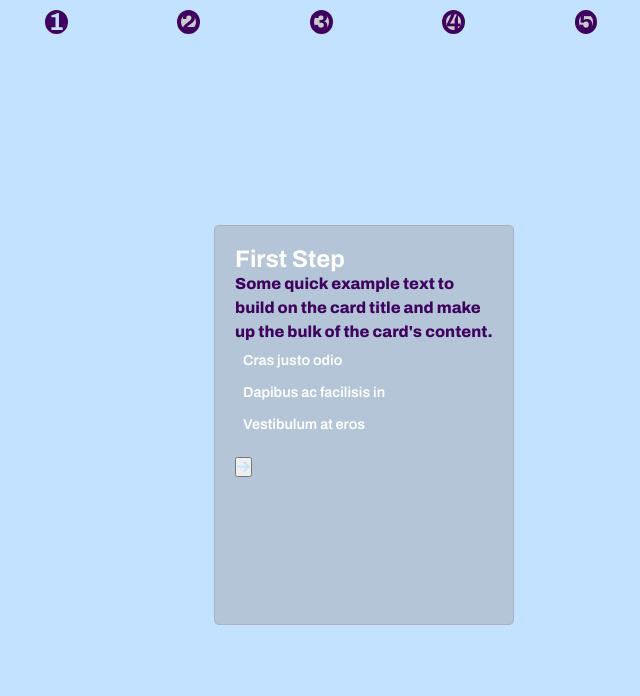
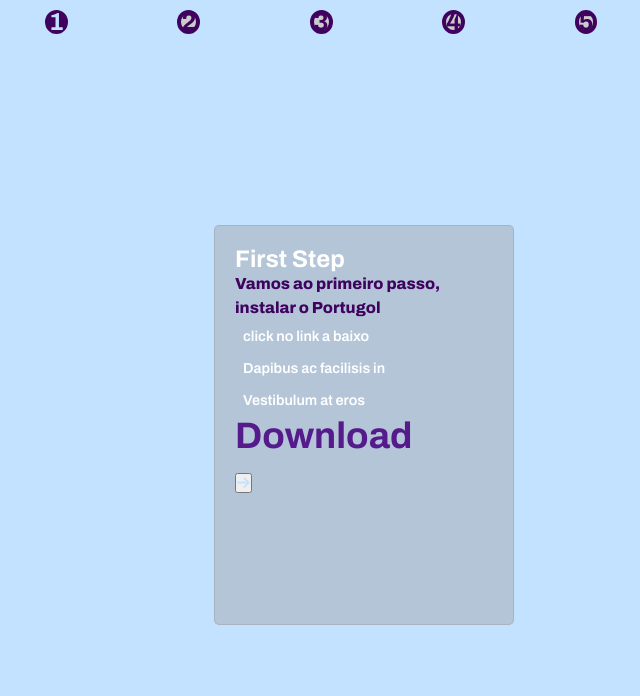
Before and after one commit to CarlosDanielAlves38353/Garotex-De-Programacao, a PHP site: page /Portugol.html in a window 1280 px wide. Shown: the top 696 px of the page, without its empty margins (276-916 px from the left). Run offline with PHP 8.4, Linux system fonts and the light colour scheme; some libraries are stand-ins or nearby versions.

Commit message:
22/03 20:06

```diff
--- a/Portugol/Portugol.html
+++ b/Portugol/Portugol.html
@@ -74,7 +74,7 @@
             <div class="circle"><h6>4</h6></div>
             <div class="circle"><h6>5</h6></div>
         </div>
-      <!--  <div class="btnzone">
+    <!--   <div class="btnzone">
             <button class="btn"    id="précédent" disabled>Prev</button>
             <button class="btn" id="suivant">Next</button>
         </div>-->
@@ -83,14 +83,15 @@
       <div class="card" id= "card-p1" style="width: 300px; height: 400px; top: 25%; left: 100px">
         <div class="card-body">
           <h6 class="card-title">First Step</h6>
-          <p class="card-text">Some quick example text to build on the card title and make up the bulk of the card's content.</p>
+          <p class="card-text">Vamos ao primeiro passo, instalar o Portugol</p>
         </div>
         <ul class="list-group list-group-flush">
-          <li class="list-group-item">Cras justo odio</li>
+          <li class="list-group-item">click no link a baixo</li>
           <li class="list-group-item">Dapibus ac facilisis in</li>
           <li class="list-group-item">Vestibulum at eros</li>
         </ul>
         <div class="card-body">
+          <a href="" ><h4>Download</h4></a>
           <button class="card-link" id="next-btn" >
             <i class="fas fa-arrow-right"></i>
           </button>
@@ -105,9 +106,36 @@
     </div>
 
     <script>
+      // Variáveis globais
+      let currentActive = 1;
+      const cercles = document.querySelectorAll('.circle');
+      const progress = document.querySelector('#progress');
+
+      // Função para atualizar o progresso
+      function update() {
+        cercles.forEach((cercle, index) => {
+          if (index < currentActive) {
+            cercle.classList.add('active');
+          } else {
+            cercle.classList.remove('active');
+          }
+        });
+        progress.style.width = ((currentActive - 1) / (cercles.length - 1)) * 380 + '%';
+        document.getElementById("précédent").disabled = currentActive === 1;
+        document.getElementById("suivant").disabled = currentActive === cercles.length;
+      }
+
+      // Event listener para o botão "Next"
       document.getElementById("next-btn").addEventListener("click", function() {
-          document.getElementById("new-card").style.display = "block"; // Mostra o novo card
-          document.getElementById("card-p1").style.display ="none";
+        document.getElementById("new-card").style.display = "block"; // Mostra o novo card
+        document.getElementById("card-p1").style.display = "none";
+
+        // Atualiza o progresso
+        currentActive++;
+        if (currentActive > cercles.length) {
+          currentActive = cercles.length;
+        }
+        update();
       });
     </script>
 
--- a/Portugol/Syle.css
+++ b/Portugol/Syle.css
@@ -8,10 +8,10 @@
   padding: 0;
 }
 
-
-
 /* Remove default list styles */
-ul, ol, li {
+ul,
+ol,
+li {
   list-style: none;
 }
 
@@ -35,7 +35,7 @@ img,
 picture {
   max-width: 100%; /* img should never overflow past the available space*/
   display: block;
-  height: auto;/*preserve aspect ratio*/
+  height: auto; /*preserve aspect ratio*/
 }
 
 /* More consistent, styleable hr*/
@@ -47,7 +47,10 @@ hr {
 }
 
 /* Remove built-in form typography styles */
-input, button, textarea, select {
+input,
+button,
+textarea,
+select {
   font: inherit;
   color: inherit;
 }
@@ -56,7 +59,6 @@ input, button, textarea, select {
 a {
   text-underline-offset: 0.2ex;
 }
-
 
 /*body *{
     outline : 2px solid red ;
@@ -78,7 +80,7 @@ h1 {
 }
 
 body {
-    font-family: 'Archivo', sans-serif;
+  font-family: "Archivo", sans-serif;
   background-color: var(--bg);
   font-size: var(--tailleh1);
   font-weight: 600;
@@ -87,7 +89,7 @@ body {
 /* CUSTOM PROPERTIES */
 
 :root {
-    --tailleparagraphe: clamp(1rem, 0.95rem + 0.25vw ,1.25rem);
+  --tailleparagraphe: clamp(1rem, 0.95rem + 0.25vw, 1.25rem);
   --tailleh2: clamp(1.5rem, 1.425rem + 0.375vw, 1.875rem);
   --tailleh1: clamp(2rem, 1.9rem + 0.5vw, 2.5rem);
   --rythmeS: clamp(1.5rem, 1.425rem + 0.375vw, 1.875rem);
@@ -118,11 +120,11 @@ body {
   display: flex;
   justify-content: space-between;
   position: relative;
-  gap: calc(2*var(--rythmeXL));
+  gap: calc(2 * var(--rythmeXL));
 }
 
 .progress-container::before {
-  content: '';
+  content: "";
   position: absolute;
   top: 50%;
   left: 0;
@@ -181,16 +183,15 @@ body {
   border: 4px solid var(--txt);
   color: var(--bg);
   cursor: pointer;
-
 }
 
-.btn:disabled{
+.btn:disabled {
   cursor: not-allowed;
   background-color: var(--bg);
   color: var(--txt);
 }
 
-.btn:enabled{
+.btn:enabled {
   cursor: pointer;
   background-color: var(--txt);
   color: var(--bg);
@@ -218,3 +219,10 @@ i {
   border-radius: 50%; /* Formato de círculo */
   margin: 0 1px; /* Espaçamento entre os círculos */
 }
+
+a{
+  border-radius: 10px;
+  background-color: #3f025e;
+  text-decoration: none;
+  border-color: #3f025e;
+}
```
Also changed, not shown: Portugol/Script.js (+7 -7 lines). Lines whose indentation alone changed are shown as unchanged.
